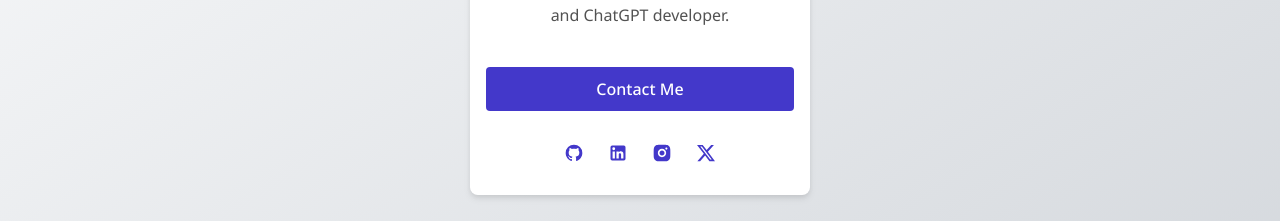
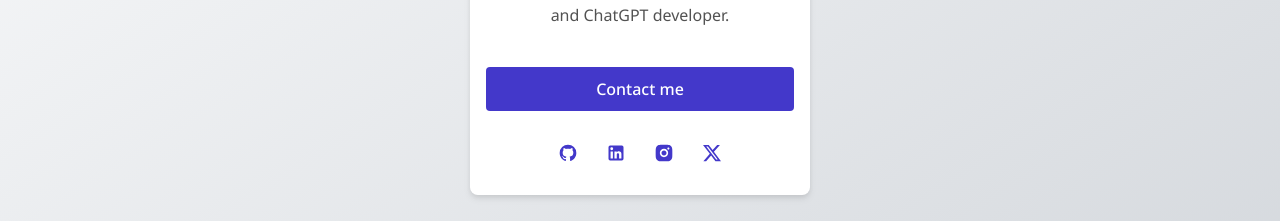
Before and after one commit to Davisnz/greatfrontend, a Next.js app: page /profile-card in a window 1280 px wide. Shown: the part 433-654 px from the top of the page. Built offline with nearby package versions, Linux system fonts and the light colour scheme.

Commit message:
Updated the Profile Card

```diff
--- a/app/(challenge)/components/profileCard.tsx
+++ b/app/(challenge)/components/profileCard.tsx
@@ -22,9 +22,9 @@ const ProfileCard = () => {
         Overflow and ChatGPT developer.
       </p>
       <button className="mb-6 mt-10 w-full rounded-[4px] bg-indigo-700 px-4 py-[10px] text-base font-medium leading-6 text-white">
-        Contact Me
+        Contact me
       </button>
-      <div className="flex justify-between gap-6 py-2">
+      <div className="flex justify-between gap-7 py-2">
         <Image
           src="/icons/github.svg"
           height={20}
```
